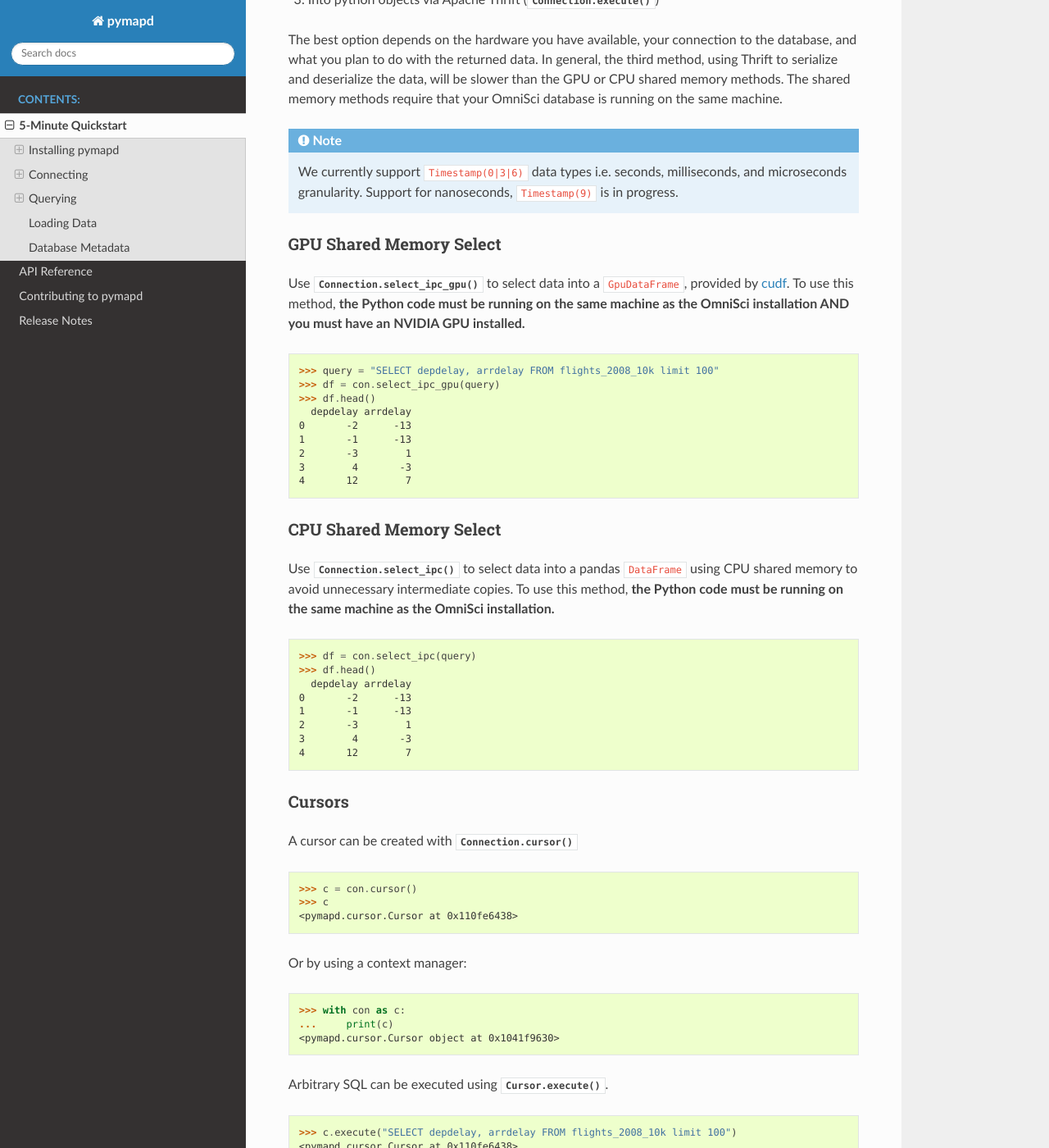
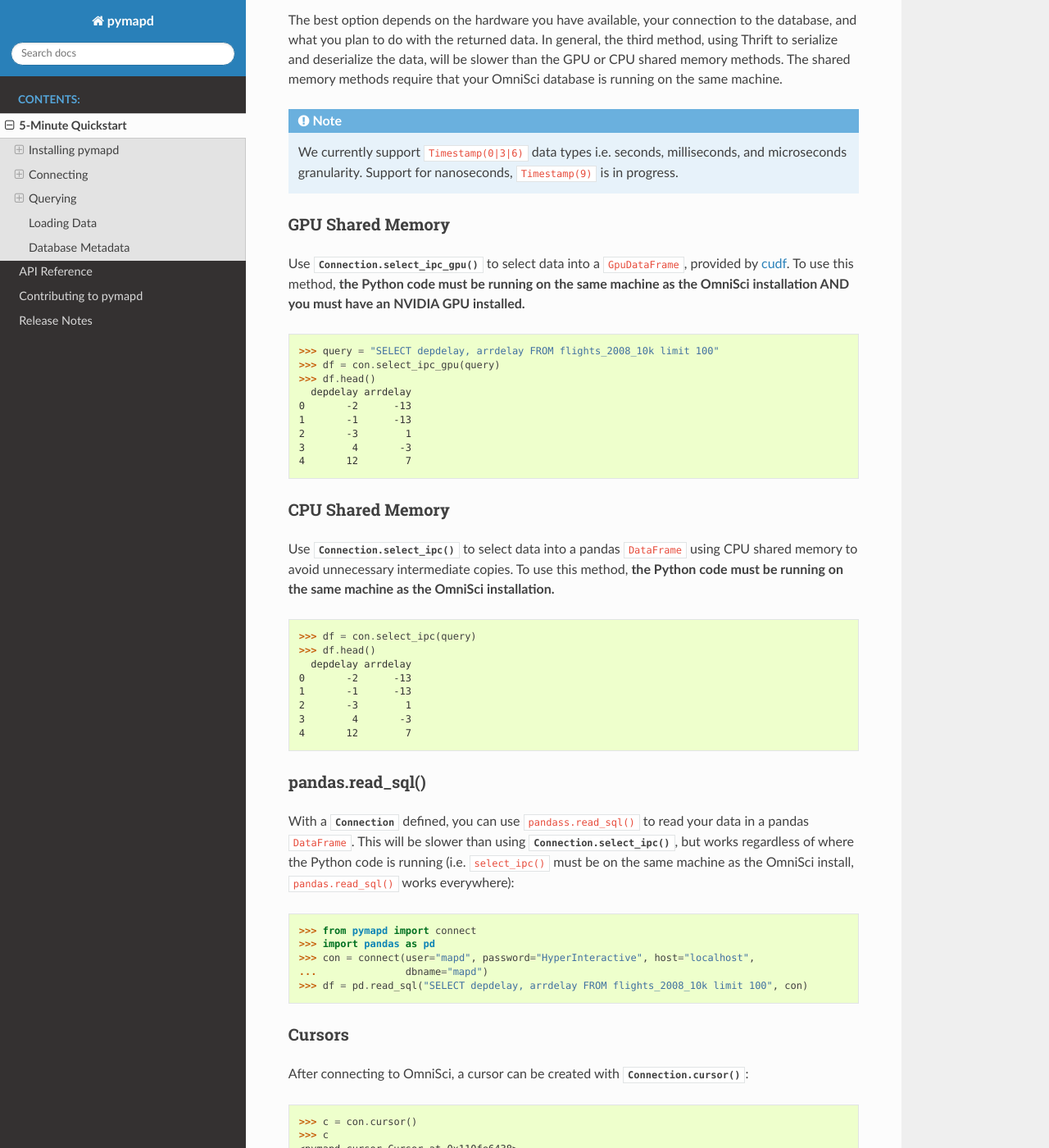
Before and after one commit to heavyai/pymapd, a Sphinx documentation site: the page built from docs/source/usage.rst, in a window 1280 px wide and 1400 px high, scrolled down 2029 px. Shown: the whole window at 82% size. Built offline with Sphinx 7.4.7 and the Read the Docs theme 2.0.0, drawn with Linux system fonts in a browser that asks for light colours; some of the changed text lies outside the part shown.

Commit message:
Clean up querying section

```diff
--- a/docs/source/usage.rst
+++ b/docs/source/usage.rst
@@ -157,10 +157,28 @@ installation.**
    3        4       -3
    4       12        7
 
+pandas.read_sql()
+*****************
+
+With a :class:`Connection` defined, you can use ``pandass.read_sql()`` to
+read your data in a pandas ``DataFrame``. This will be slower than using
+:meth:`Connection.select_ipc`, but works regardless of where the Python code
+is running (i.e. ``select_ipc()`` must be on the same machine as the OmniSci
+install, ``pandas.read_sql()`` works everywhere):
+
+.. code-block:: python
+
+   >>> from pymapd import connect
+   >>> import pandas as pd
+   >>> con = connect(user="mapd", password="HyperInteractive", host="localhost",
+   ...               dbname="mapd")
+   >>> df = pd.read_sql("SELECT depdelay, arrdelay FROM flights_2008_10k limit 100", con)
+
+
 Cursors
 *******
 
-A cursor can be created with :meth:`Connection.cursor`
+After connecting to OmniSci, a cursor can be created with :meth:`Connection.cursor`:
 
 .. code-block:: python
 
```
Also changed, not shown: other parts of docs/source/usage.rst (+5 -5 lines).
